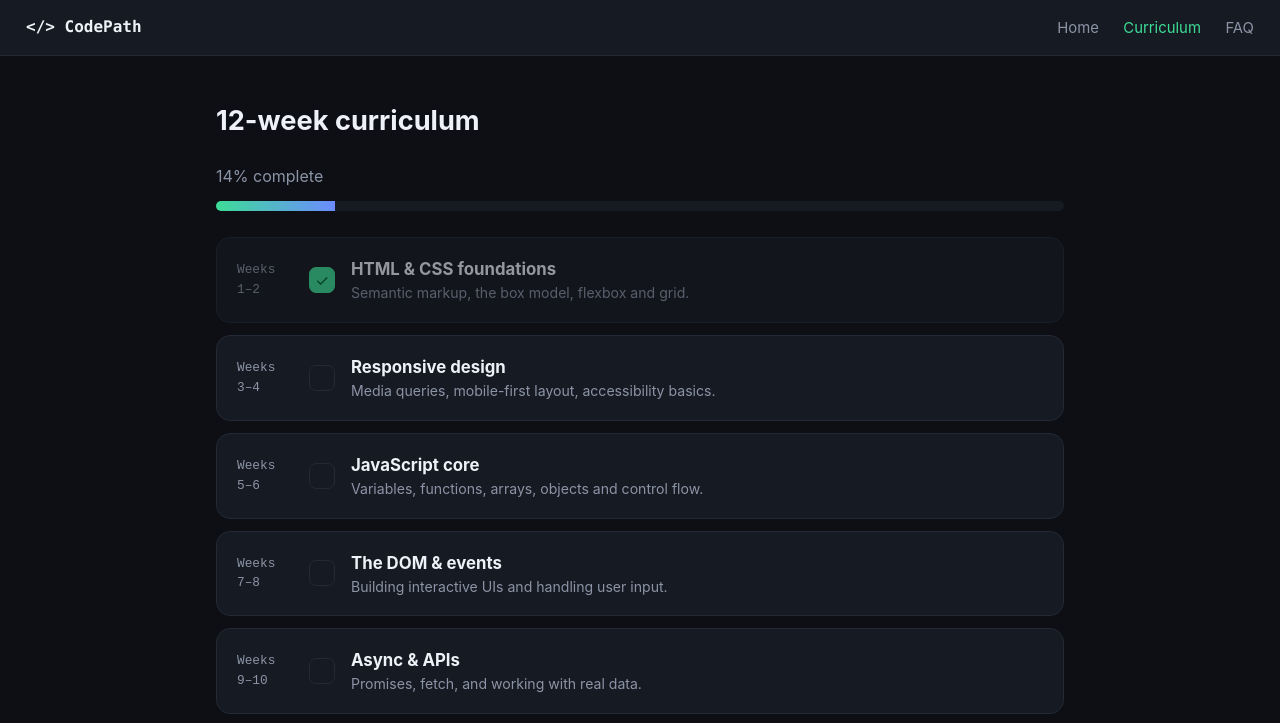
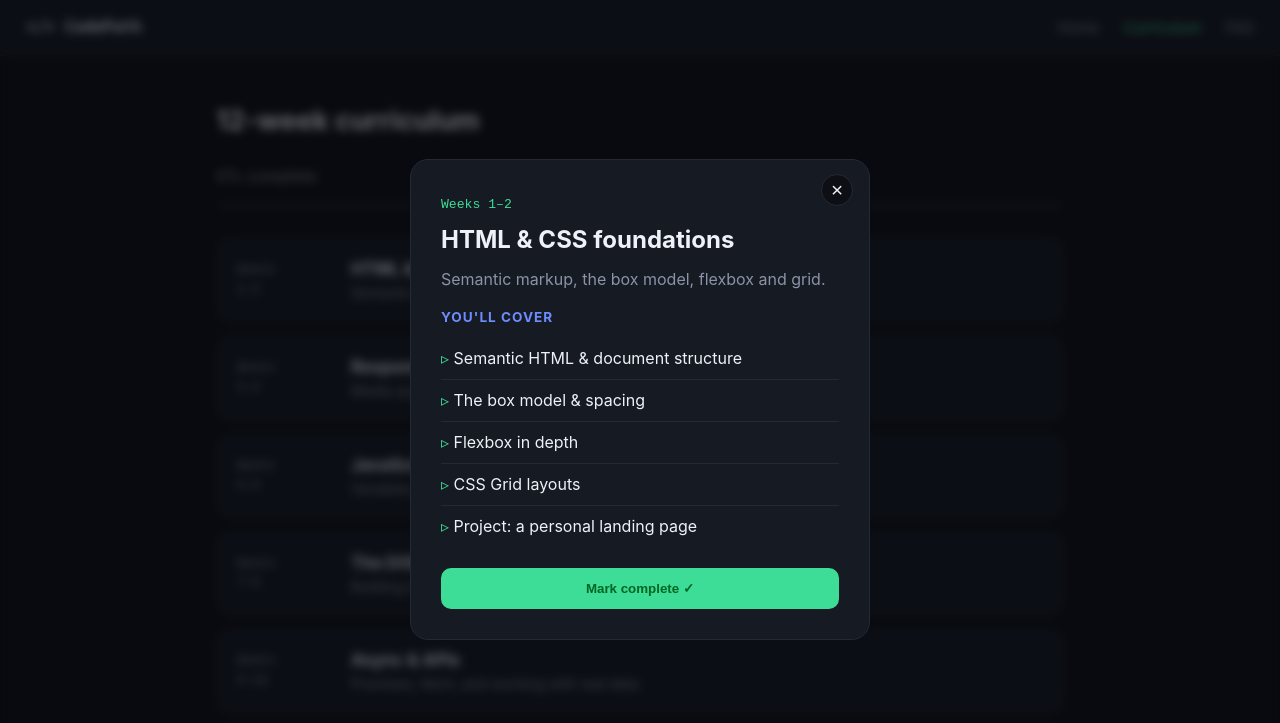
Before and after one commit to SKRIZIdev/codepath-academy, a plain HTML site: page curriculum.html in a window 1280 px wide. Both pictures are taken after a click on the element 640 px from the left and 279 px from the top of the page. Shown: the top 723 px of the page. Drawn offline with Linux system fonts and the light colour scheme.

Commit message:
enhance: module detail modal, progress toasts, staggered reveals, hover

```diff
--- a/css/style.css
+++ b/css/style.css
@@ -46,3 +46,31 @@ nav a:hover,nav a.active{color:var(--accent)}
 .qa .a p{padding:0 18px 16px}
 .foot{text-align:center;color:var(--muted);padding:30px;font-size:.85rem;border-top:1px solid var(--line)}
 @media(max-width:640px){.grid{grid-template-columns:1fr}.hero h1{font-size:2.4rem}.stats{gap:24px}}
+
+/* ---- enhancements: module detail modal, animations ---- */
+@keyframes riseIn{from{opacity:0;transform:translateY(20px)}to{opacity:1;transform:none}}
+@keyframes mIn{from{opacity:0;transform:translateY(22px) scale(.97)}to{opacity:1;transform:none}}
+.hero-in>*{opacity:0;animation:riseIn .6s cubic-bezier(.2,.8,.3,1) both}
+.hero-in>*:nth-child(2){animation-delay:.08s}.hero-in>*:nth-child(3){animation-delay:.16s}.hero-in>*:nth-child(4){animation-delay:.24s}
+.stats b{display:inline-block;transition:transform .2s}.stats div:hover b{transform:translateY(-3px)}
+.grid .card{opacity:0;animation:riseIn .55s ease both}
+.grid .card:nth-child(2){animation-delay:.08s}.grid .card:nth-child(3){animation-delay:.16s}.grid .card:nth-child(4){animation-delay:.24s}
+.grid .card{transition:transform .2s,border-color .2s}.grid .card:hover{transform:translateY(-5px);border-color:var(--accent)}
+.reveal{opacity:0;animation:riseIn .5s ease both}
+.module{cursor:pointer}
+.module .open{margin-left:auto;color:var(--accent);font-size:.82rem;opacity:0;transition:opacity .2s;white-space:nowrap}
+.module:hover .open{opacity:1}
+.btn{transition:transform .1s,filter .15s}.btn:active{transform:scale(.96)}
+.mod-bd{position:fixed;inset:0;background:rgba(6,8,12,.6);backdrop-filter:blur(5px);display:flex;align-items:center;justify-content:center;padding:20px;z-index:9999;opacity:0;transition:opacity .2s}
+.mod-bd.show{opacity:1}
+.mod-dialog{background:var(--panel);border:1px solid var(--line);border-radius:18px;max-width:460px;width:100%;padding:30px;position:relative;animation:mIn .28s cubic-bezier(.2,.9,.3,1) both}
+.mwk{color:var(--accent);font-family:ui-monospace,monospace;font-size:.82rem}
+.mod-dialog h3{font-size:1.5rem;margin:6px 0 8px}
+.mbody{color:var(--muted);margin-bottom:16px}
+.mod-dialog h4{color:var(--accent2);font-size:.85rem;text-transform:uppercase;letter-spacing:1px;margin-bottom:10px}
+.mtopics{list-style:none;margin-bottom:22px}
+.mtopics li{padding:8px 0;border-bottom:1px solid var(--line);color:var(--txt)}
+.mtopics li::before{content:'▹ ';color:var(--accent)}
+.mtopics li:last-child{border:none}
+.mtoggle{width:100%}
+.mx{position:absolute;top:14px;right:16px;background:var(--bg);border:1px solid var(--line);color:var(--txt);width:32px;height:32px;border-radius:50%;font-size:1.3rem;cursor:pointer}
--- a/curriculum.html
+++ b/curriculum.html
@@ -22,6 +22,7 @@
   <div id="modules" class="modules"></div>
 </main>
 <footer class="foot">CodePath Academy · SKRIZIdev</footer>
+<script src="js/ui.js"></script>
 <script src="js/curriculum.js"></script>
 </body>
 </html>
--- a/js/curriculum.js
+++ b/js/curriculum.js
@@ -1,31 +1,66 @@
 const MODULES = [
-  ['Weeks 1–2', 'HTML & CSS foundations', 'Semantic markup, the box model, flexbox and grid.'],
-  ['Weeks 3–4', 'Responsive design', 'Media queries, mobile-first layout, accessibility basics.'],
-  ['Weeks 5–6', 'JavaScript core', 'Variables, functions, arrays, objects and control flow.'],
-  ['Weeks 7–8', 'The DOM & events', 'Building interactive UIs and handling user input.'],
-  ['Weeks 9–10', 'Async & APIs', 'Promises, fetch, and working with real data.'],
-  ['Week 11', 'A UI framework', 'Components, state and props with a modern library.'],
-  ['Week 12', 'Ship it', 'Git, deployment, and your capstone project.'],
+  ['Weeks 1–2', 'HTML & CSS foundations', 'Semantic markup, the box model, flexbox and grid.',
+    ['Semantic HTML & document structure', 'The box model & spacing', 'Flexbox in depth', 'CSS Grid layouts', 'Project: a personal landing page']],
+  ['Weeks 3–4', 'Responsive design', 'Media queries, mobile-first layout, accessibility basics.',
+    ['Mobile-first workflow', 'Media queries & breakpoints', 'Fluid type & spacing', 'Accessibility fundamentals', 'Project: a responsive portfolio']],
+  ['Weeks 5–6', 'JavaScript core', 'Variables, functions, arrays, objects and control flow.',
+    ['Values, variables & types', 'Functions & scope', 'Arrays & objects', 'Loops & conditionals', 'Project: a quiz engine']],
+  ['Weeks 7–8', 'The DOM & events', 'Building interactive UIs and handling user input.',
+    ['Selecting & updating the DOM', 'Events & delegation', 'Forms & validation', 'localStorage', 'Project: a task app']],
+  ['Weeks 9–10', 'Async & APIs', 'Promises, fetch, and working with real data.',
+    ['Callbacks → Promises', 'async / await', 'The fetch API', 'Rendering real data', 'Project: a weather dashboard']],
+  ['Week 11', 'A UI framework', 'Components, state and props with a modern library.',
+    ['Thinking in components', 'State & props', 'Lists & conditional rendering', 'Project: a component gallery']],
+  ['Week 12', 'Ship it', 'Git, deployment, and your capstone project.',
+    ['Git & GitHub workflow', 'Deploying to the web', 'Performance basics', 'Capstone build & demo']],
 ];
 const KEY = 'codepath.done';
 let done = JSON.parse(localStorage.getItem(KEY) || '[]');
+
 function render() {
   const box = document.getElementById('modules');
   box.innerHTML = '';
   MODULES.forEach(([wk, title, body], i) => {
     const isDone = done.includes(i);
     const el = document.createElement('div');
-    el.className = 'module' + (isDone ? ' done' : '');
+    el.className = 'module reveal' + (isDone ? ' done' : '');
+    el.style.animationDelay = (i * 60) + 'ms';
     el.innerHTML = `<div class="wk">${wk}</div><div class="chk">${isDone ? '✓' : ''}</div>
-      <div><h3>${title}</h3><p>${body}</p></div>`;
-    el.onclick = () => {
-      done = done.includes(i) ? done.filter(x => x !== i) : [...done, i];
-      localStorage.setItem(KEY, JSON.stringify(done)); render();
-    };
+      <div><h3>${title}</h3><p>${body}</p></div><span class="open">Details →</span>`;
+    el.onclick = () => openModule(i);
     box.appendChild(el);
   });
   const pct = Math.round(done.length / MODULES.length * 100);
   document.getElementById('bar').style.width = pct + '%';
   document.getElementById('progressLabel').textContent = pct + '% complete';
 }
+
+function openModule(i) {
+  const [wk, title, body, topics] = MODULES[i];
+  const isDone = done.includes(i);
+  const bd = document.createElement('div'); bd.className = 'mod-bd';
+  bd.innerHTML = `<div class="mod-dialog">
+    <button class="mx" aria-label="Close">×</button>
+    <span class="mwk">${wk}</span>
+    <h3>${title}</h3><p class="mbody">${body}</p>
+    <h4>You'll cover</h4>
+    <ul class="mtopics">${topics.map(t => `<li>${t}</li>`).join('')}</ul>
+    <button class="btn mtoggle">${isDone ? 'Mark as not done' : 'Mark complete ✓'}</button>
+  </div>`;
+  document.body.appendChild(bd);
+  requestAnimationFrame(() => bd.classList.add('show'));
+  const close = () => { bd.classList.remove('show'); setTimeout(() => bd.remove(), 220); };
+  bd.querySelector('.mx').onclick = close;
+  bd.onclick = e => { if (e.target === bd) close(); };
+  bd.querySelector('.mtoggle').onclick = () => {
+    const nowDone = !done.includes(i);
+    done = nowDone ? [...done, i] : done.filter(x => x !== i);
+    localStorage.setItem(KEY, JSON.stringify(done));
+    render(); close();
+    if (window.UI) {
+      if (nowDone && done.length === MODULES.length) UI.toast('Curriculum complete — congrats! 🎓', 'success', 3400);
+      else if (nowDone) UI.toast(`“${title}” done · ${done.length}/${MODULES.length}`, 'success');
+    }
+  };
+}
 render();
--- /dev/null
+++ b/js/ui.js
@@ -0,0 +1,63 @@
+/* UI kit — themed modal + toast, self-styling via each site's CSS variables.
+   Replaces native alert()/confirm(). Usage:
+     UI.toast('Saved', 'success');
+     UI.confirm('Delete this?', {danger:true, ok:'Delete'}).then(yes => { ... });
+     UI.alert('Session complete!'); */
+(function () {
+  if (window.UI) return;
+  const style = document.createElement('style');
+  style.textContent = `
+  .ui-backdrop{position:fixed;inset:0;background:rgba(3,6,15,.55);backdrop-filter:blur(4px);display:flex;align-items:center;justify-content:center;padding:20px;z-index:9999;opacity:0;transition:opacity .2s}
+  .ui-backdrop.show{opacity:1}
+  .ui-dialog{background:var(--panel,#1a1f2b);color:var(--txt,var(--ink,#eef2f8));border:1px solid var(--line,#2a3342);border-radius:18px;max-width:400px;width:100%;padding:26px;box-shadow:0 24px 70px rgba(0,0,0,.5);transform:translateY(14px) scale(.96);transition:transform .24s cubic-bezier(.2,.9,.3,1)}
+  .ui-backdrop.show .ui-dialog{transform:none}
+  .ui-dialog h3{margin:0 0 8px;font-size:1.2rem}
+  .ui-dialog p{margin:0 0 20px;color:var(--muted,#8b94a6);line-height:1.55}
+  .ui-actions{display:flex;gap:10px;justify-content:flex-end}
+  .ui-btn{font:inherit;font-weight:700;border:none;border-radius:11px;padding:11px 20px;cursor:pointer;transition:filter .15s,transform .1s}
+  .ui-btn:active{transform:scale(.96)}
+  .ui-btn.cancel{background:transparent;color:var(--txt,var(--ink,#eee));border:1px solid var(--line,#2a3342)}
+  .ui-btn.ok{background:var(--accent,#6c8cff);color:#08121f}
+  .ui-btn.danger{background:#ef4444;color:#fff}
+  .ui-btn:hover{filter:brightness(1.08)}
+  .ui-toasts{position:fixed;left:50%;bottom:26px;transform:translateX(-50%);display:flex;flex-direction:column;gap:10px;z-index:10000;align-items:center;pointer-events:none}
+  .ui-toast{background:var(--panel,#1a1f2b);color:var(--txt,var(--ink,#eef2f8));border:1px solid var(--line,#2a3342);border-left:3px solid var(--accent,#6c8cff);border-radius:12px;padding:13px 18px;box-shadow:0 14px 34px rgba(0,0,0,.35);font-size:.92rem;font-family:inherit;opacity:0;transform:translateY(16px);transition:opacity .25s,transform .25s;max-width:90vw}
+  .ui-toast.show{opacity:1;transform:none}
+  .ui-toast.success{border-left-color:#22c55e}
+  .ui-toast.error{border-left-color:#ef4444}`;
+  document.head.appendChild(style);
+
+  let wrap;
+  function toast(msg, type = 'info', ms = 2600) {
+    if (!wrap) { wrap = document.createElement('div'); wrap.className = 'ui-toasts'; document.body.appendChild(wrap); }
+    const t = document.createElement('div');
+    t.className = 'ui-toast ' + type; t.textContent = msg; wrap.appendChild(t);
+    requestAnimationFrame(() => t.classList.add('show'));
+    setTimeout(() => { t.classList.remove('show'); setTimeout(() => t.remove(), 300); }, ms);
+  }
+  function dialog({ title, message, ok, cancel, danger }) {
+    return new Promise(resolve => {
+      const bd = document.createElement('div'); bd.className = 'ui-backdrop';
+      bd.innerHTML = `<div class="ui-dialog" role="dialog" aria-modal="true">
+        ${title ? `<h3>${title}</h3>` : ''}<p>${message}</p>
+        <div class="ui-actions">
+          ${cancel ? `<button class="ui-btn cancel">${cancel}</button>` : ''}
+          <button class="ui-btn ${danger ? 'danger' : 'ok'}">${ok}</button>
+        </div></div>`;
+      document.body.appendChild(bd);
+      requestAnimationFrame(() => bd.classList.add('show'));
+      const done = v => { bd.classList.remove('show'); setTimeout(() => bd.remove(), 220); document.removeEventListener('keydown', esc); resolve(v); };
+      function esc(e) { if (e.key === 'Escape') done(false); }
+      bd.querySelector('.ui-btn.ok,.ui-btn.danger').onclick = () => done(true);
+      const c = bd.querySelector('.ui-btn.cancel'); if (c) c.onclick = () => done(false);
+      bd.onclick = e => { if (e.target === bd) done(false); };
+      document.addEventListener('keydown', esc);
+      bd.querySelector('.ui-btn.ok,.ui-btn.danger').focus();
+    });
+  }
+  window.UI = {
+    toast,
+    alert: (message, o = {}) => dialog({ title: o.title || '', message, ok: o.ok || 'OK' }),
+    confirm: (message, o = {}) => dialog({ title: o.title || '', message, ok: o.ok || 'Confirm', cancel: o.cancel || 'Cancel', danger: o.danger }),
+  };
+})();
```
